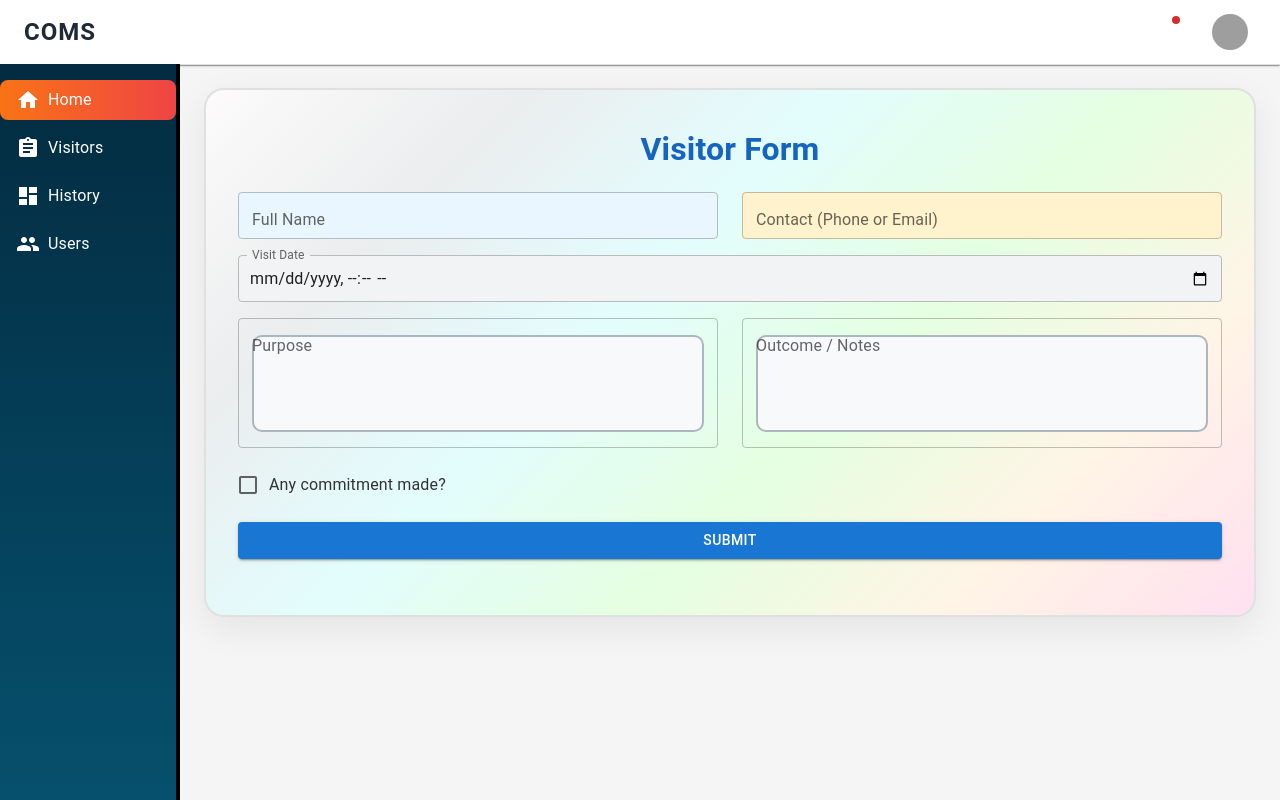
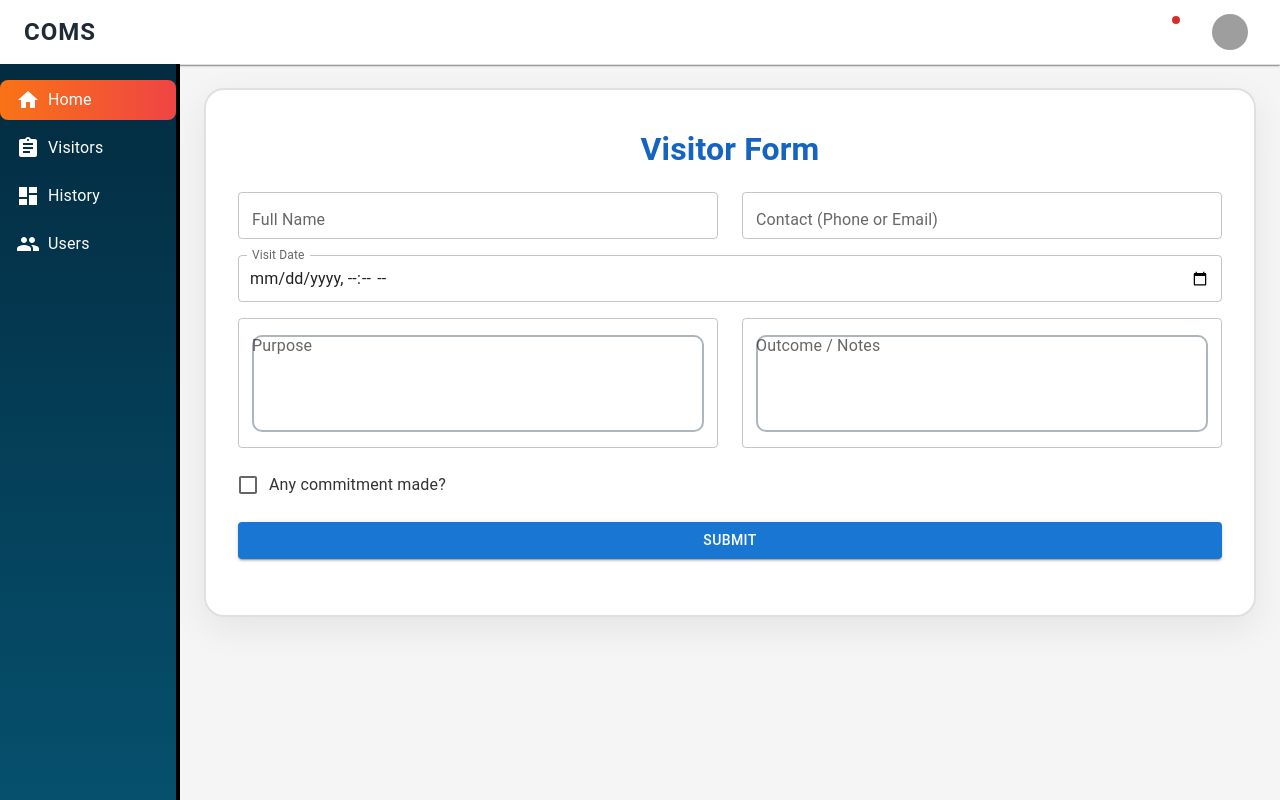
Before and after one commit to YanikDev/coms, a React (Create React App) app in the folder client/: page /visitor in a window 1280 px wide. Built offline with nearby package versions, Linux system fonts and the light colour scheme; grey boxes are pictures that could not be loaded; some icons are missing.

Commit message:
removed the color of input fields and background in visitor form

```diff
--- a/client/src/pages/visitor/VisitorForm.css
+++ b/client/src/pages/visitor/VisitorForm.css
@@ -1,11 +1,5 @@
 .visitor-form {
-  background: linear-gradient(135deg,
-      #fdfbfb,
-      #ebedee,
-      #e3fdfd,
-      #e4ffe1,
-      #fff4e6,
-      #ffe0f0);
+  background:white;
   border: 2px solid #e0e0e0;
   border-radius: 20px;
   padding: 2.5rem 2rem;
@@ -39,7 +33,6 @@
 }
 
 input[name="name"] {
-  background-color: #e9f5ff;
   padding: 12px;
   transition: all 0.3s ease;
 }
@@ -52,20 +45,17 @@ input[name="name"]:focus {
 
 
 input[name="contact"] {
-  background-color: #fff3cd;
   padding: 12px;
   transition: all 0.3s ease;
 }
 
 input[name="contact"]:focus {
-  border-color: #e0a800;
   box-shadow: 0 0 0 1px rgba(255, 193, 7, 0.2);
   background-color: #fff;
 }
 
 
 input[name="visit_date"] {
-  background-color: #f1f3f5;
   padding: 12px;
   transition: all 0.3s ease;
 }
@@ -73,13 +63,11 @@ input[name="visit_date"] {
 input[name="visit_date"]:focus {
   border-color: #1e7e34;
   box-shadow: 0 0 0 1px rgba(40, 167, 69, 0.2);
-  background-color: #fff;
 }
 
 
 textarea[name="purpose"],
 textarea[name="outcome"] {
-  background-color: #f8f9fa;
   border-radius: 10px;
   border: 2px solid #adb5bd;
   padding: 12px;
@@ -90,7 +78,6 @@ textarea[name="purpose"]:focus,
 textarea[name="outcome"]:focus {
   border-color: #6c757d;
   box-shadow: 0 0 0 4px rgba(108, 117, 125, 0.2);
-  background-color: #fff;
 }
 
 
```
